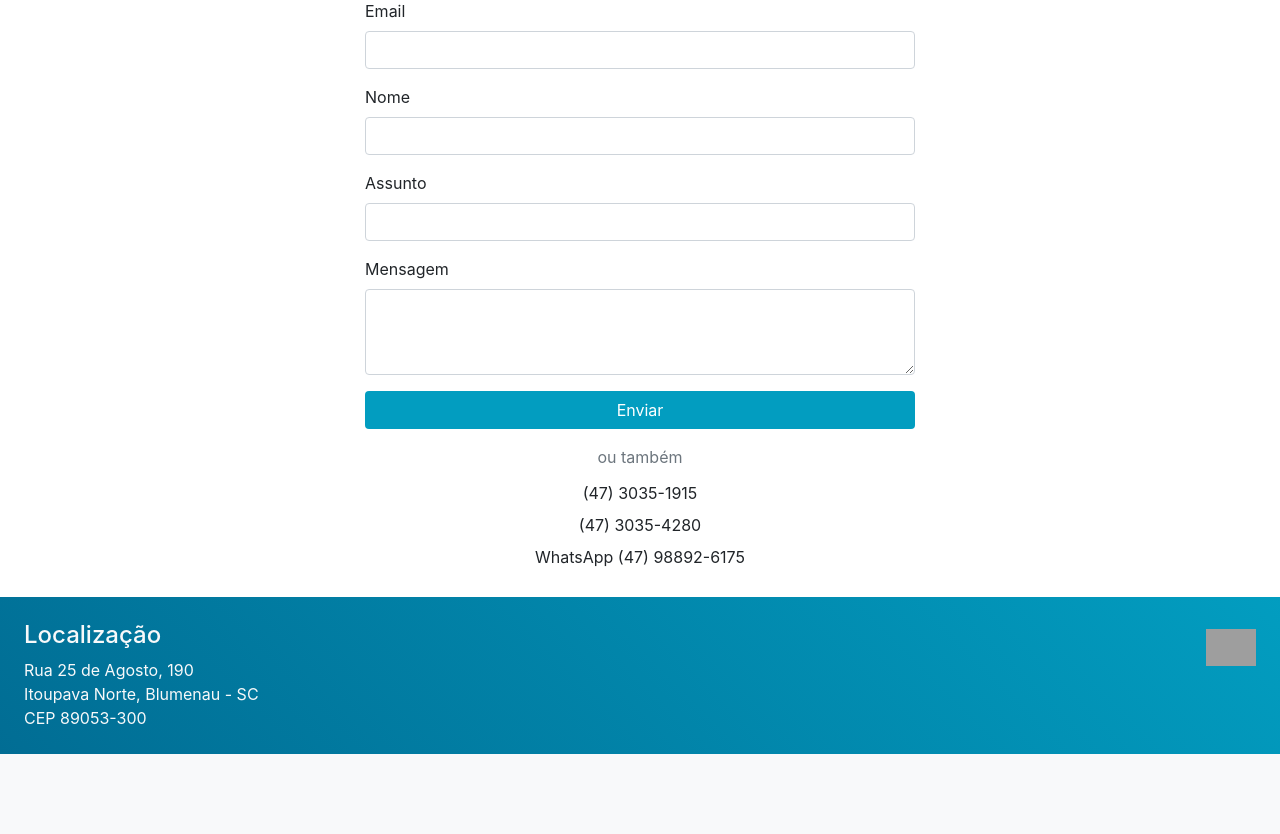
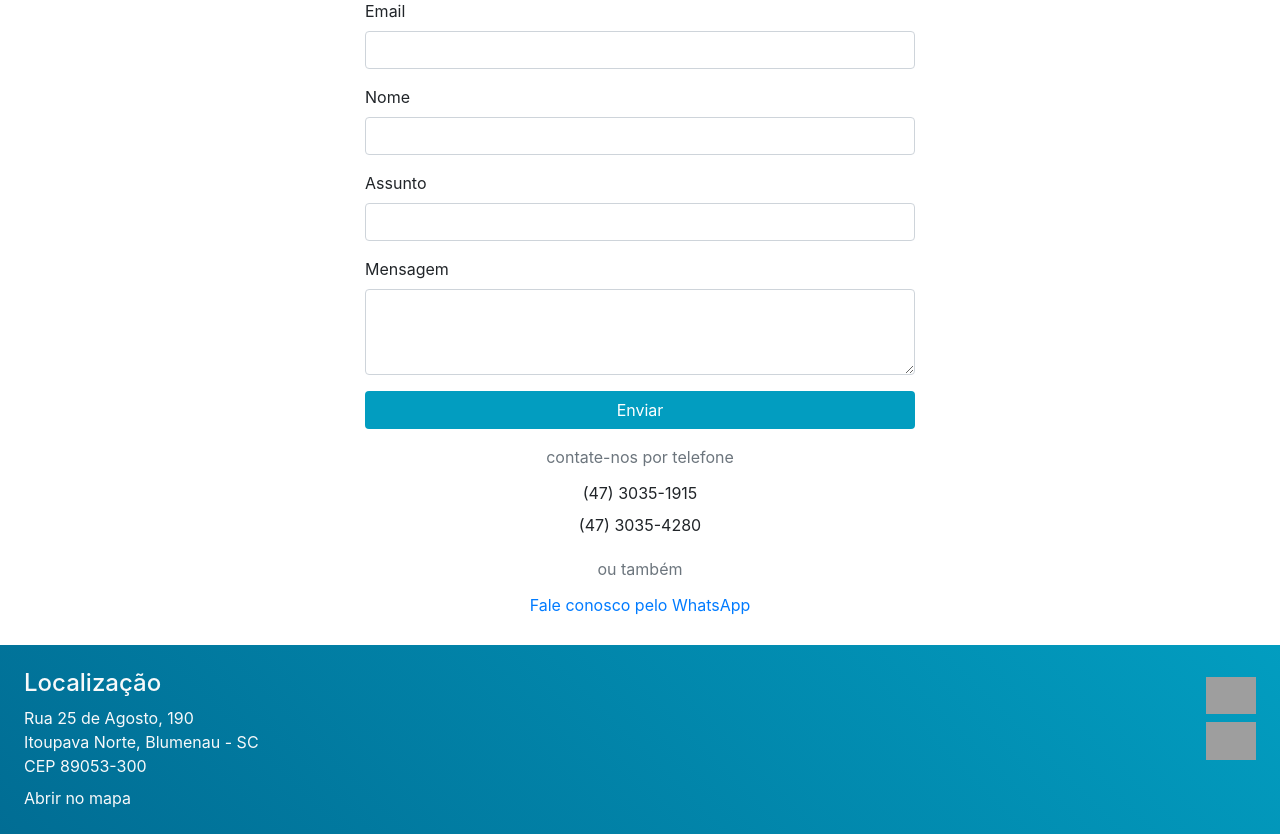
Before and after one commit to RuanScherer/EspacoDoTransito, a PHP site: page /contact.php in a window 1280 px wide. Shown: the part 278-1112 px from the top of the page. Before the commit the page ends 1032 px from the top, so only its background shows below. Run offline with PHP 8.4, Linux system fonts and the light colour scheme; grey boxes are pictures that could not be loaded.

Commit message:
WhatsApp, YouTube and Google Maps link added

```diff
--- a/contact.php
+++ b/contact.php
@@ -77,22 +77,29 @@ if(isset($_GET['send']))
 			  </div>
 			  <button type="submit" class="btn text-white w-100 blue-button">Enviar</button>
 			</form>
-			<span class="text-muted mt-3 mb-2">ou também</span>
+			<span class="text-muted mt-3 mb-2">contate-nos por telefone</span>
 			<span class="text-center my-1">(47) 3035-1915</span>
 			<span class="text-center my-1">(47) 3035-4280</span>
-			<span class="text-center my-1">WhatsApp (47) 98892-6175</span>
+			<span class="text-muted mt-3 mb-2">ou também</span>
+			<span class="text-center my-1"><a href="https://api.whatsapp.com/send?phone=5547988926175" class="btn-link">Fale conosco pelo WhatsApp</a></span>
 		</section>
 
 		<!-- FOOTER -->
 		<footer class="d-flex flex-column align-items-center text-light w-100 background-right">
 			<div class="d-flex justify-content-between w-100 p-4">
-				<div>
+				<div class="d-flex flex-column">
 					<h4>Localização</h4>
 					<span>Rua 25 de Agosto, 190</br>Itoupava Norte, Blumenau - SC</br>CEP 89053-300</span>
+					<a href="https://www.google.com.br/maps/place/R.+25+de+Agosto,+190+-+Itoupava+Norte,+Blumenau+-+SC,+89053-300/@-26.87927,-49.0865652,706m/data=!3m2!1e3!4b1!4m5!3m4!1s0x94df1efcd5cb50a3:0xa3df957d253fd289!8m2!3d-26.8792748!4d-49.0843765" class="text-light mt-2" target="_blank">Abrir no mapa</a>
 				</div>
-				<a class="mt-2" href="https://www.facebook.com/Espa%C3%A7o-do-Tr%C3%A2nsito-Ltda-ME-218579714981802/?ref=br_rs" target="_blank">
-					<img src="assets/facebook-square-brands.svg" style="width: 50px"></i>
-				</a>
+				<div class="d-flex flex-column">
+					<a class="mt-2" href="https://www.facebook.com/Espa%C3%A7o-do-Tr%C3%A2nsito-Ltda-ME-218579714981802/?ref=br_rs" target="_blank">
+						<img src="assets/facebook-square-brands.svg" style="width: 50px"></i>
+					</a>
+					<a class="mt-2" href="https://www.youtube.com/channel/UCjI8U2hlQdfPtuZWqUB-o3w" target="_blank">
+						<img src="assets/youtube-square-brands.svg" style="width: 50px"></i>
+					</a>
+				</div>
 			</div>
 		</footer>
 
```
